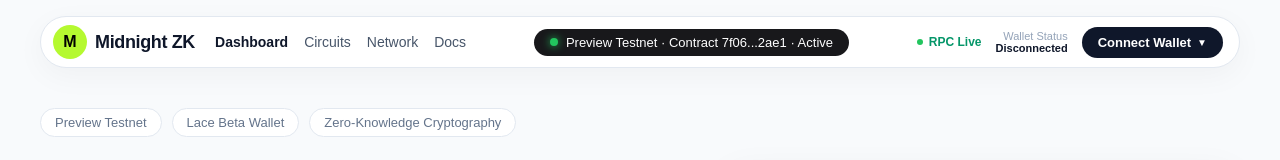
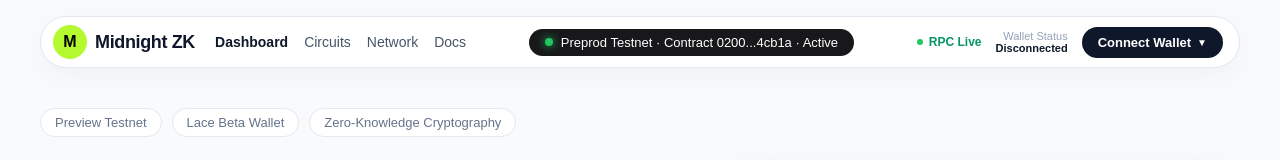
Before and after one commit to avishrakshe/Full-Moon-Midnight, a React (Vite) app: page / in a window 1280 px wide. Shown: the top 160 px of the page. Built offline with nearby package versions, Linux system fonts and the light colour scheme.

Commit message:
fix(ui): update default contract address and status pill for Preprod deployment

```diff
--- a/src/App.tsx
+++ b/src/App.tsx
@@ -99,7 +99,7 @@
                 boxShadow: '0 0 8px #22c55e',
               }}
             />
-            <span>Preview Testnet · Contract 7f06...2ae1 · Active</span>
+            <span>Preprod Testnet · Contract 0200...4cb1a · Active</span>
           </div>
 
           {/* Right Network & Wallet Status */}
--- a/src/components/CircuitCall.tsx
+++ b/src/components/CircuitCall.tsx
@@ -13,7 +13,7 @@
 
 export const CircuitCall: React.FC<CircuitCallProps> = ({ isConnected, runStoreMessage }) => {
   const [contractAddress, setContractAddress] = useState(
-    '7f0643b12f38f45c7fef2e125543466ee7b8ea8a615800cd7ec0b0bd71127ae1'
+    '02005a3059efee9eeedc1f7ca80004e0e5ea4e8bc1bfaad747e92bcbbbb4cb1a'
   );
   const [customMessage, setCustomMessage] = useState('');
   const [status, setStatus] = useState<CallStatus>('idle');
@@ -107,7 +107,7 @@
         <form onSubmit={handleSubmit}>
           <div style={{ marginBottom: '18px' }}>
             <label style={{ display: 'block', fontSize: '13px', fontWeight: 600, color: '#334155', marginBottom: '6px' }}>
-              Contract Address (Preview Testnet)
+              Contract Address (Preprod Testnet)
             </label>
             <input
               type="text"
```
